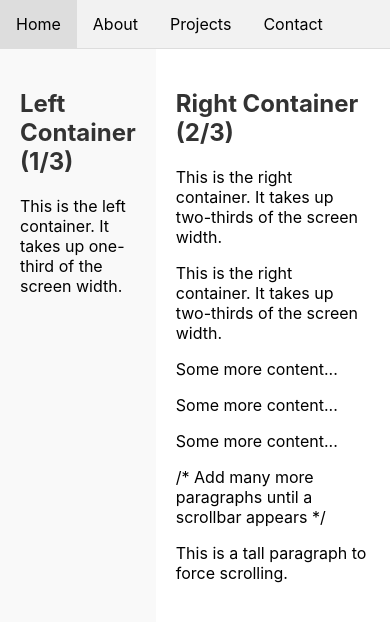
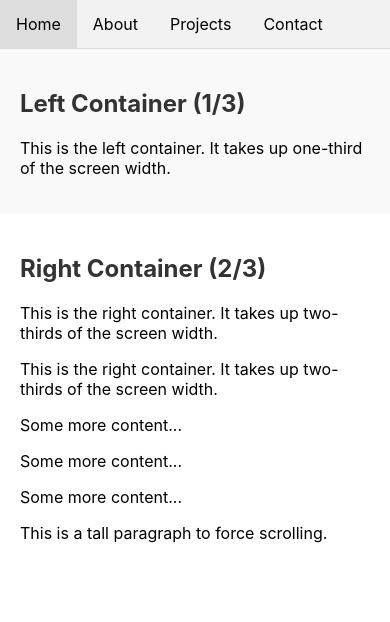
Before and after one commit to rein-w/portfolio1, a React (Create React App) app: page / in a window 390 px wide. Shown: the top 622 px of the page. Built offline with nearby package versions, Linux system fonts and the light colour scheme.

Commit message:
Responsive design change stack containers on smaller screen

```diff
--- a/src/App.css
+++ b/src/App.css
@@ -88,3 +88,25 @@
 h2 {
   color: #333;
 }
+
+/* --- Add this at the very end of your App.css file --- */
+
+/* Responsive Styles for Mobile Devices */
+@media (max-width: 768px) {
+
+  /* Allow the main App container to have a natural height based on content */
+  .App {
+    height: auto;
+  }
+
+  /* Change the main content to a column layout */
+  .main-content {
+    flex-direction: column;
+    overflow: visible; /* Allow the content to determine the page height */
+  }
+
+  /* Allow the right container to have a natural height and remove its scrollbar */
+  .right-container {
+    overflow-y: visible;
+  }
+}
--- a/src/App.js
+++ b/src/App.js
@@ -26,7 +26,7 @@ function App() {
             <p>Some more content...</p>
             <p>Some more content...</p>
             <p>Some more content...</p>
-            /* Add many more paragraphs until a scrollbar appears */
+            {/* Add many more paragraphs until a scrollbar appears */}
             <p style={{ height: '1000px' }}>This is a tall paragraph to force scrolling.</p>
         </div>
       </div>
```
